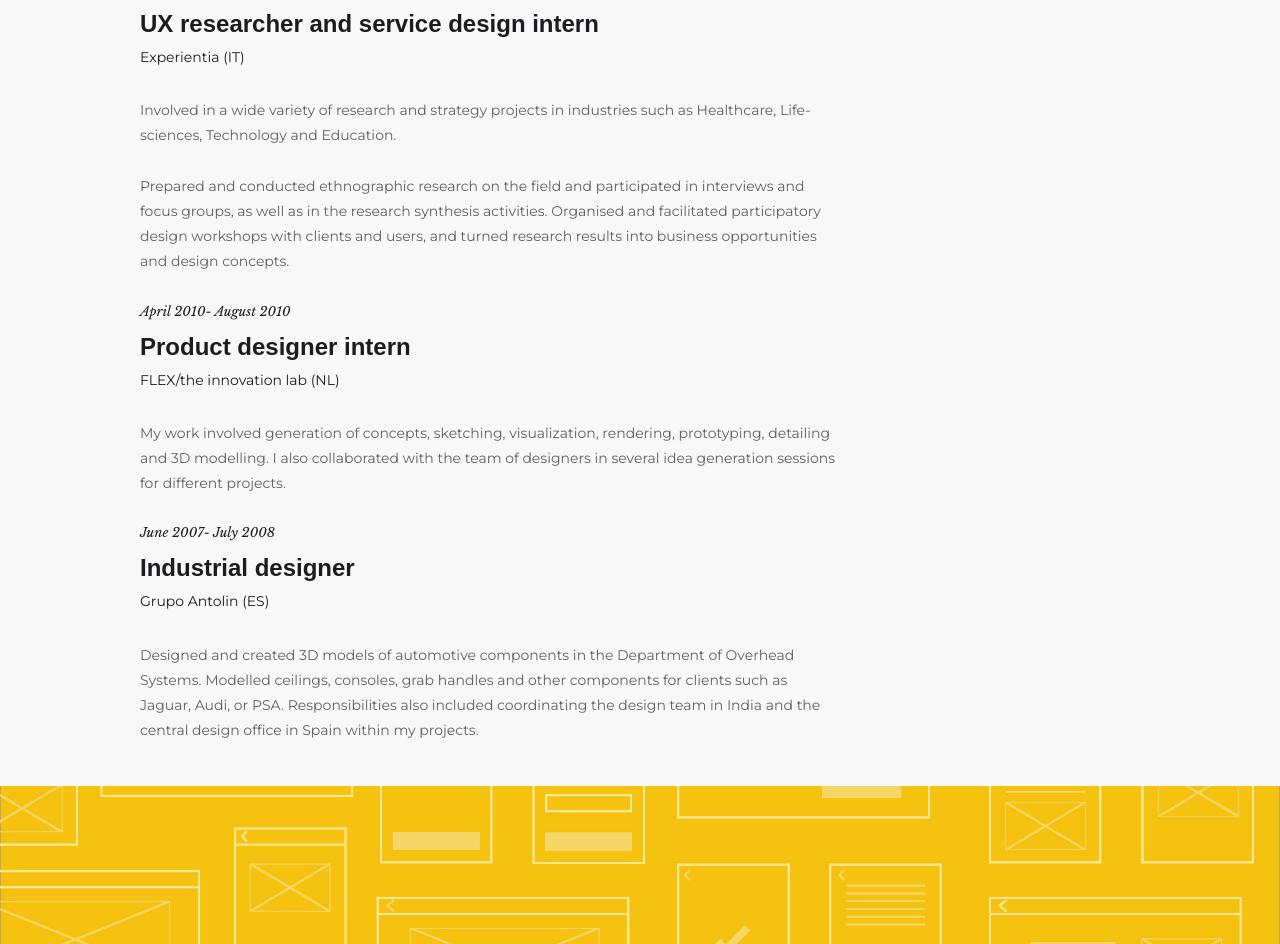
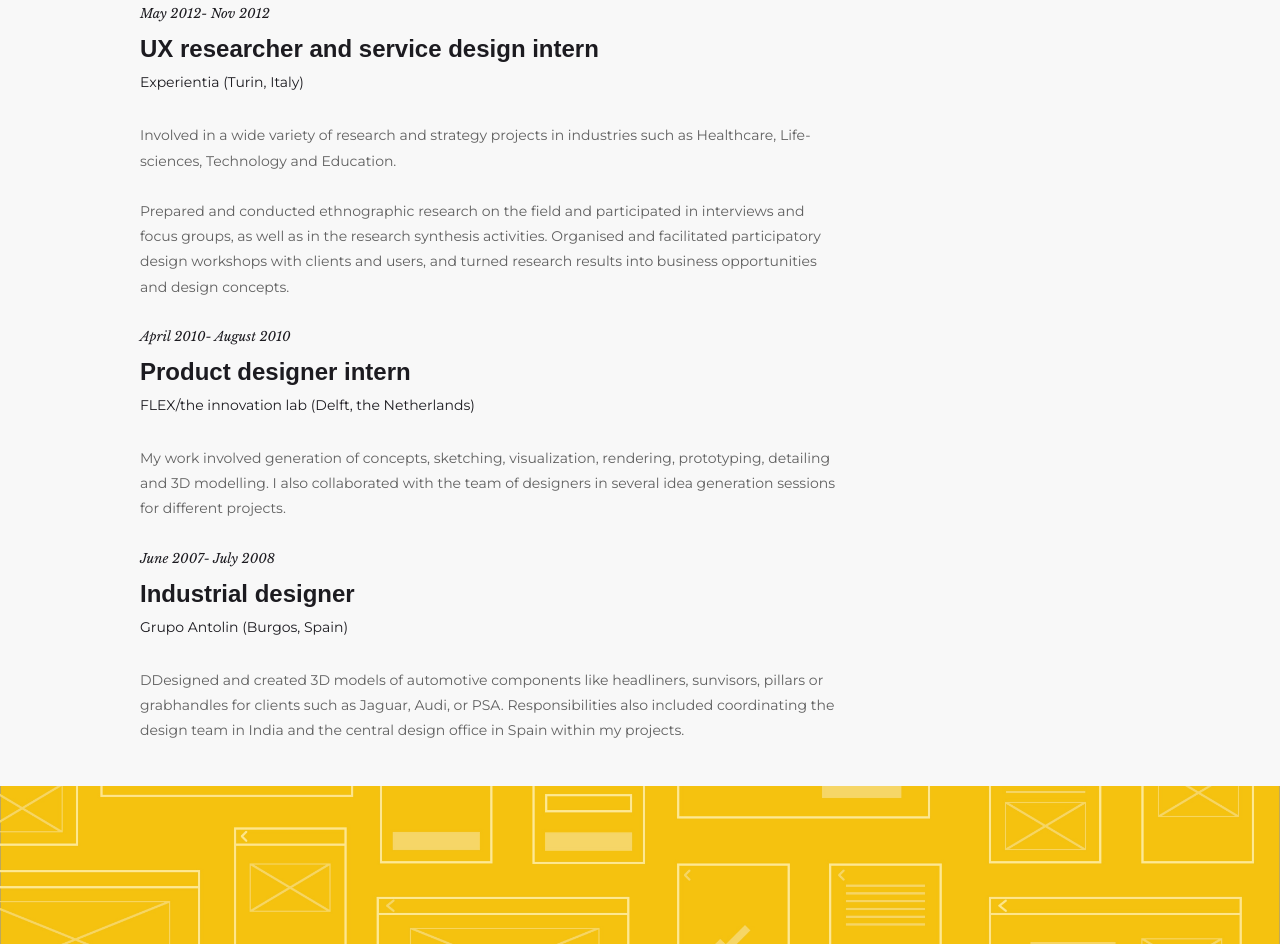
Before and after one commit to EvaHernando/evahernando.github.io, a website: page about.html in a window 1280 px wide. Shown: the part 1563-2507 px from the top of the page. Drawn offline with nearby package versions, Linux system fonts and the light colour scheme; a web font is replaced by a local one.

Commit message:
Update about.html

```diff
--- a/about.html
+++ b/about.html
@@ -80,11 +80,11 @@
                   <h5><strong> Experience</strong></h5>    <br>  <br>
                     <span class="h5">Feb 2013- Present</span>
                   <h2><strong> Service Design Lead</strong></h2>
-                  <h6> Fjord (DE)</h6>
+                  <h6> Fjord (Berlin, Germany)</h6>
 
         <p>I started at Fjord as a Service designer and become a                   Senior Service designer in December 2015 and a Service Design lead in June 2019. During these years, I have had the chance to work in other Fjord studios and for clients in several countries. <br>  <br>
 
-                        As a designer at Fjord, I was instrumental in the initial phases of a project from insights, to concept, by guiding how research can be conducted and distilled into actionable design directions and the ideation of service concepts.
+                        As a designer at Fjord, I was instrumental in the initial phases of a project from insights, to concept, by guiding how research can be conducted and distilled into actionable design directions and the ideation of service concepts.  And also by making concepts tangible by creating UX flows and prototypes.
                         <br>  <br>
                         Now as a Service design lead, I support and drive the design team in building quality outcomes, I scope and plan projects and help to build the relationship with the client. I help clients on their digital transformation journeys by emphasising a user-centred mindset to define their future customer experiences.<br>
                         <br>
@@ -96,7 +96,7 @@
                   <h2><strong>
                       UX researcher and service design intern</strong></h2>
 
-                  <h6> Experientia (IT)<br></h6>
+                  <h6> Experientia (Turin, Italy)<br></h6>
 
 
                   <p> Involved in a wide variety of research and strategy projects in industries such as Healthcare, Life-sciences, Technology and Education. <br>  <br>
@@ -109,7 +109,7 @@
        <span class="h5">April 2010- August 2010</span>
                   <h2><strong> Product designer intern</strong></h2>
 
-                  <h6> FLEX/the innovation lab (NL)<br></h6>
+                  <h6> FLEX/the innovation lab (Delft, the Netherlands)<br></h6>
 
 
                   <p> My work involved generation of concepts, sketching, visualization, rendering, prototyping, detailing and 3D modelling. I also collaborated with the team of designers in several idea generation sessions for different projects.</p>
@@ -119,10 +119,10 @@
        <span class="h5">June 2007- July 2008 </span>
                   <h2><strong> Industrial designer</strong></h2>
 
-                  <h6> Grupo Antolin (ES) <br></h6>
+                  <h6> Grupo Antolin (Burgos, Spain) <br></h6>
 
 
-                  <p> Designed and created 3D models of automotive components in the Department of Overhead Systems. Modelled ceilings, consoles, grab handles and other components for clients such as Jaguar, Audi, or PSA. Responsibilities also included coordinating the design team in India and the central design office in Spain within my projects.</p>
+                  <p> DDesigned and created 3D models of automotive components like headliners, sunvisors, pillars or grabhandles for clients such as Jaguar, Audi, or PSA. Responsibilities also included coordinating the design team in India and the central design office in Spain within my projects.</p>
         <br>
         <br>
         <br>
```
